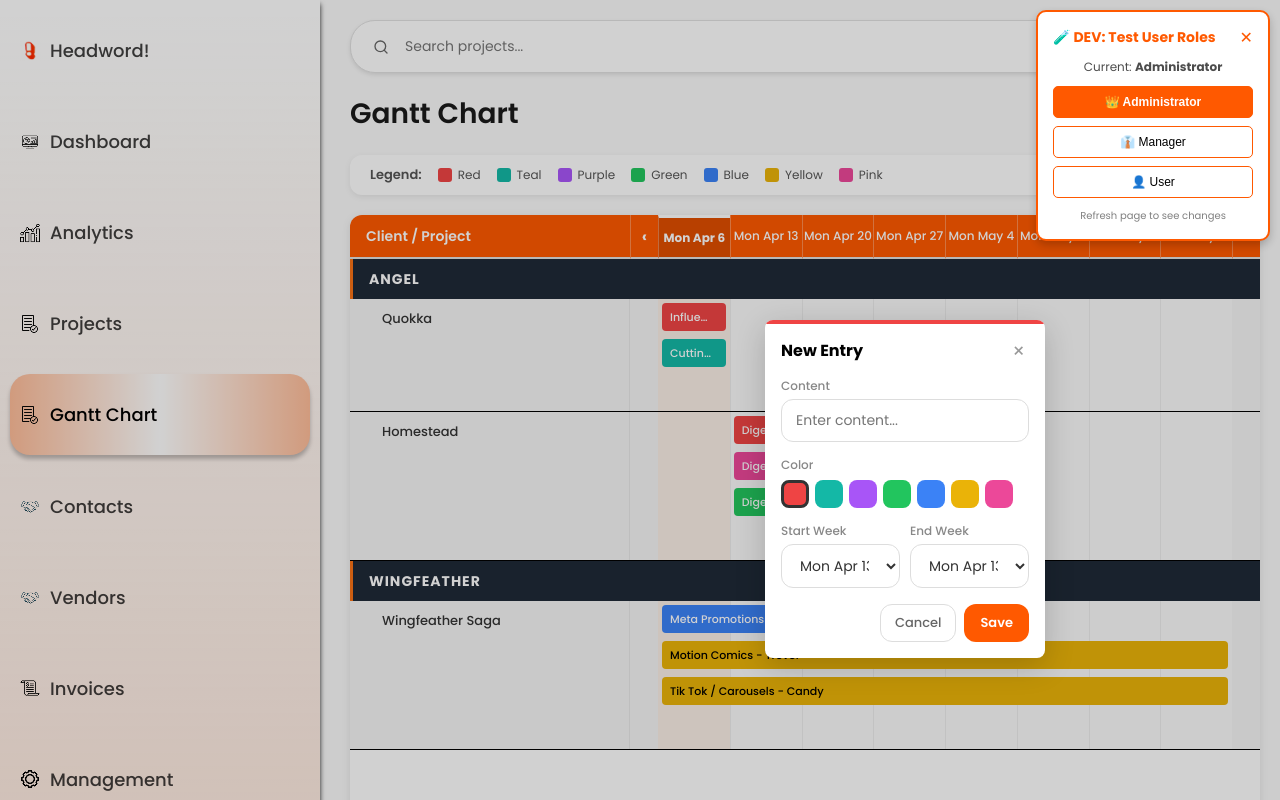
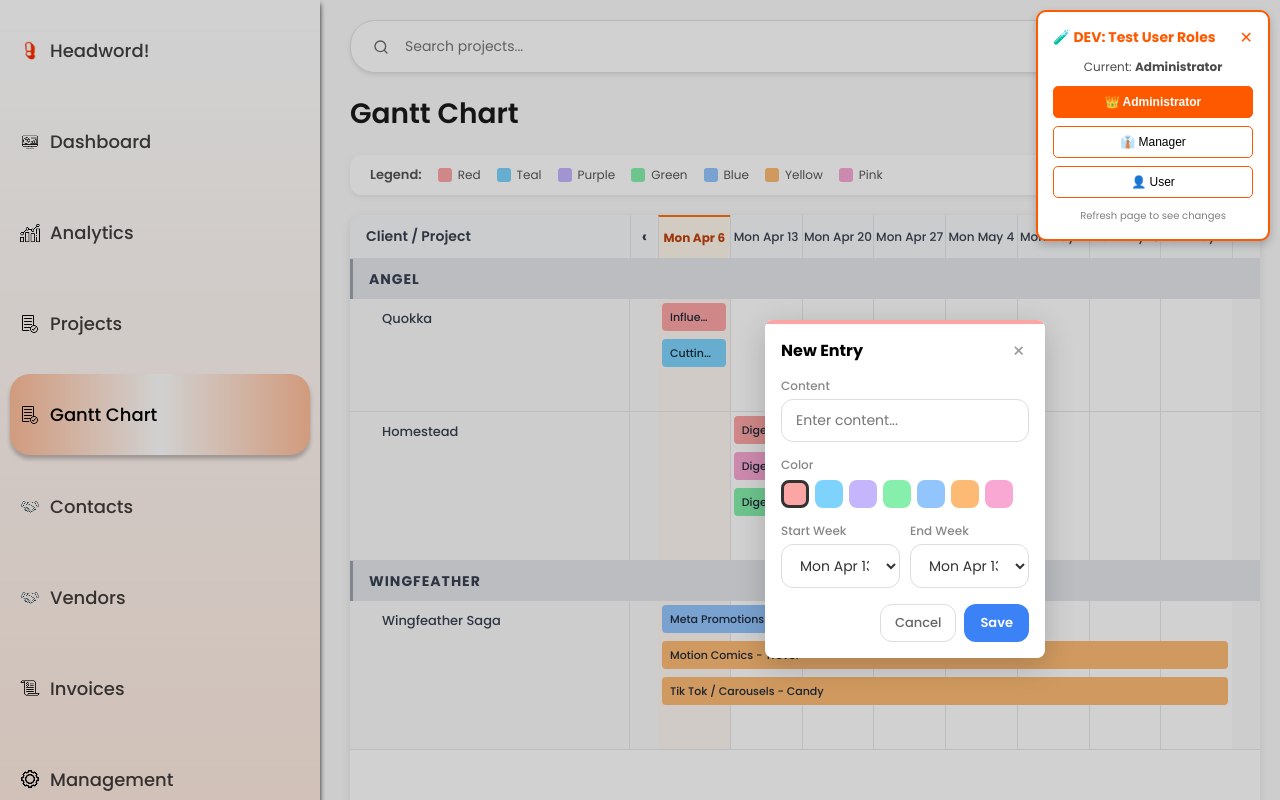
Before and after one commit to kone24/csc-190-191-systemy, a Next.js app in the folder frontend/: page /dashboard/gantt in a window 1280 px wide. Both pictures are taken after a click on the element 765 px from the left and 319 px from the top of the page. Shown: the top 800 px of the page. Built offline with nearby package versions, Linux system fonts and the light colour scheme.

Commit message:
restyle Gantt + partial dashboard hookup

```diff
--- a/frontend/src/app/dashboard/gantt/page.tsx
+++ b/frontend/src/app/dashboard/gantt/page.tsx
@@ -8,13 +8,13 @@ import { DevRoleSwitcher } from '@/components/DevRoleSwitcher';
 
 // ── Color palette ───────────────────────────────────────────────────────────
 const COLORS: Record<string, { bg: string; text: string }> = {
-    red:    { bg: '#ef4444', text: '#fff' },
-    teal:   { bg: '#14b8a6', text: '#fff' },
-    purple: { bg: '#a855f7', text: '#fff' },
-    green:  { bg: '#22c55e', text: '#fff' },
-    blue:   { bg: '#3b82f6', text: '#fff' },
-    yellow: { bg: '#eab308', text: '#000' },
-    pink:   { bg: '#ec4899', text: '#fff' },
+    red:    { bg: '#fca5a5', text: '#1f2937' },  // rose pastel
+    teal:   { bg: '#7dd3fc', text: '#1f2937' },  // sky pastel
+    purple: { bg: '#c4b5fd', text: '#1f2937' },  // lavender pastel
+    green:  { bg: '#86efac', text: '#1f2937' },  // sage pastel
+    blue:   { bg: '#93c5fd', text: '#1f2937' },  // dusty blue pastel
+    yellow: { bg: '#fdba74', text: '#1f2937' },  // peach pastel
+    pink:   { bg: '#f9a8d4', text: '#1f2937' },  // soft pink pastel
 };
 
 const COLOR_KEYS = ['red', 'teal', 'purple', 'green', 'blue', 'yellow', 'pink'] as const;
@@ -219,7 +219,7 @@ const RESIZE_CSS = `
 .gantt-bar .react-resizable-handle::after { display: none !important; }
 .gantt-bar:hover .react-resizable-handle { opacity: 1; }
 .gantt-cell { transition: background 0.12s; }
-.gantt-cell:hover { background: rgba(249, 115, 22, 0.08) !important; }
+.gantt-cell:hover { background: rgba(59, 130, 246, 0.06) !important; }
 `;
 
 // ── Component ───────────────────────────────────────────────────────────────
@@ -519,12 +519,12 @@ export default function GanttPage() {
                             <div style={{
                                 width: LEFT_COL_WIDTH, flexShrink: 0,
                                 height: HEADER_HEIGHT,
-                                background: '#FF5900', color: 'white',
+                                background: '#f8f9fa', color: '#374151',
                                 fontWeight: 600, fontSize: 14,
                                 padding: '0 16px',
                                 display: 'flex', alignItems: 'center',
                                 position: 'sticky', left: 0, zIndex: 4,
-                                borderBottom: '2px solid #e0e0e0',
+                                borderBottom: '1px solid #e5e7eb',
                                 boxSizing: 'border-box',
                             }}>
                                 Client / Project
@@ -536,12 +536,12 @@ export default function GanttPage() {
                                 style={{
                                     width: NAV_BTN_WIDTH, flexShrink: 0,
                                     height: HEADER_HEIGHT,
-                                    background: '#FF5900', color: 'white',
+                                    background: '#f8f9fa', color: '#374151',
                                     border: 'none', cursor: 'pointer',
                                     display: 'flex', alignItems: 'center', justifyContent: 'center',
                                     fontSize: 16, fontWeight: 700, fontFamily: 'Poppins',
-                                    borderBottom: '2px solid #e0e0e0',
-                                    borderLeft: '1px solid rgba(255,255,255,0.3)',
+                                    borderBottom: '1px solid #e5e7eb',
+                                    borderLeft: '1px solid #e5e7eb',
                                     boxSizing: 'border-box',
                                     padding: 0,
                                 }}
@@ -555,14 +555,14 @@ export default function GanttPage() {
                                     <div key={i} style={{
                                         flex: 1, minWidth: 0,
                                         height: HEADER_HEIGHT,
-                                        background: isCurrent ? '#e04e00' : '#FF5900',
-                                        color: 'white',
+                                        background: isCurrent ? '#fff7ed' : '#f8f9fa',
+                                        color: isCurrent ? '#c2410c' : '#374151',
                                         fontWeight: isCurrent ? 700 : 500,
                                         fontSize: 12,
                                         display: 'flex', alignItems: 'center', justifyContent: 'center',
-                                        borderBottom: '2px solid #e0e0e0',
-                                        borderTop: isCurrent ? '3px solid #fff' : 'none',
-                                        borderLeft: '1px solid rgba(255,255,255,0.3)',
+                                        borderBottom: '1px solid #e5e7eb',
+                                        borderTop: isCurrent ? '2px solid #f97316' : 'none',
+                                        borderLeft: '1px solid #e5e7eb',
                                         whiteSpace: 'nowrap',
                                         boxSizing: 'border-box',
                                     }}>
@@ -577,12 +577,12 @@ export default function GanttPage() {
                                 style={{
                                     width: NAV_BTN_WIDTH, flexShrink: 0,
                                     height: HEADER_HEIGHT,
-                                    background: '#FF5900', color: 'white',
+                                    background: '#f8f9fa', color: '#374151',
                                     border: 'none', cursor: 'pointer',
                                     display: 'flex', alignItems: 'center', justifyContent: 'center',
                                     fontSize: 16, fontWeight: 700, fontFamily: 'Poppins',
-                                    borderBottom: '2px solid #e0e0e0',
-                                    borderLeft: '1px solid rgba(255,255,255,0.3)',
+                                    borderBottom: '1px solid #e5e7eb',
+                                    borderLeft: '1px solid #e5e7eb',
                                     boxSizing: 'border-box',
                                     padding: 0,
                                 }}
@@ -598,12 +598,12 @@ export default function GanttPage() {
                                 <div style={{
                                     width: '100%',
                                     height: CLIENT_ROW_HEIGHT,
-                                    background: '#1f2937', color: 'white',
+                                    background: '#e5e7eb', color: '#374151',
                                     fontWeight: 700, fontSize: 14,
                                     padding: '0 16px', letterSpacing: 1,
                                     display: 'flex', alignItems: 'center',
                                     position: 'sticky', left: 0, zIndex: 2,
-                                    borderLeft: '3px solid #f97316',
+                                    borderLeft: '3px solid #9ca3af',
                                 }}>
                                     {group.client}
                                 </div>
@@ -617,24 +617,24 @@ export default function GanttPage() {
                                             key={`${group.client}-${project.name}`}
                                             style={{
                                                 display: 'flex',
-                                                borderBottom: '1px solid #000',
+                                                borderBottom: '1px solid #e5e7eb',
                                             }}
                                         >
                                             <div style={{
                                                 width: LEFT_COL_WIDTH, flexShrink: 0,
                                                 height: rowH,
-                                                background: '#f5f5f5',
+                                                background: '#fafafa',
                                                 padding: '10px 16px 4px 32px',
-                                                fontWeight: 500, fontSize: 13, color: '#333',
+                                                fontWeight: 500, fontSize: 13, color: '#374151',
                                                 display: 'flex', alignItems: 'flex-start',
                                                 position: 'sticky', left: 0, zIndex: 2,
-                                                borderRight: '1px solid #e8e8e8',
+                                                borderRight: '1px solid #e5e7eb',
                                                 boxSizing: 'border-box',
                                             }}>
                                                 {project.name}
                                             </div>
 
-                                            <div style={{ width: NAV_BTN_WIDTH, flexShrink: 0, height: rowH, background: '#f5f5f5' }} />
+                                            <div style={{ width: NAV_BTN_WIDTH, flexShrink: 0, height: rowH, background: '#fafafa' }} />
 
                                             <div
                                                 style={{
@@ -642,7 +642,7 @@ export default function GanttPage() {
                                                     flex: 1,
                                                     minWidth: 0,
                                                     height: rowH,
-                                                    background: '#fafafa',
+                                                    background: 'white',
                                                     overflow: 'hidden',
                                                 }}
                                                 onClick={(e) => {
@@ -664,8 +664,8 @@ export default function GanttPage() {
                                                             top: 0,
                                                             width: colWidth,
                                                             height: rowH,
-                                                            borderLeft: wi > 0 ? '1px solid #ececec' : 'none',
-                                                            background: wi === currentWeekCol ? 'rgba(249, 115, 22, 0.08)' : 'transparent',
+                                                            borderLeft: wi > 0 ? '1px solid #e5e7eb' : 'none',
+                                                            background: wi === currentWeekCol ? 'rgba(249, 115, 22, 0.05)' : 'transparent',
                                                             boxSizing: 'border-box',
                                                             pointerEvents: 'none',
                                                         }}
@@ -781,7 +781,7 @@ export default function GanttPage() {
 
                                             </div>
 
-                                            <div style={{ width: NAV_BTN_WIDTH, flexShrink: 0, height: rowH, background: '#f5f5f5' }} />
+                                            <div style={{ width: NAV_BTN_WIDTH, flexShrink: 0, height: rowH, background: '#fafafa' }} />
                                         </div>
                                     );
                                 })}
@@ -819,7 +819,7 @@ export default function GanttPage() {
                     >
                         <div style={{
                             height: 4,
-                            background: COLORS[formColor]?.bg || '#FF5900',
+                            background: COLORS[formColor]?.bg || '#93c5fd',
                         }} />
 
                         <div style={{
@@ -1001,7 +1001,7 @@ export default function GanttPage() {
                                         onMouseEnter={() => setSaveHover(true)}
                                         onMouseLeave={() => setSaveHover(false)}
                                         style={{
-                                            background: saveHover ? '#e04e00' : '#FF5900',
+                                            background: saveHover ? '#2563eb' : '#3b82f6',
                                             color: 'white', border: 'none',
                                             borderRadius: 12,
                                             padding: '8px 16px',
```
Also changed, not shown: frontend/src/app/dashboard/page.tsx (+95 -23 lines).
